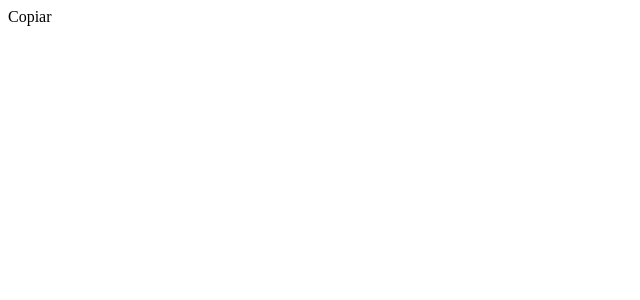
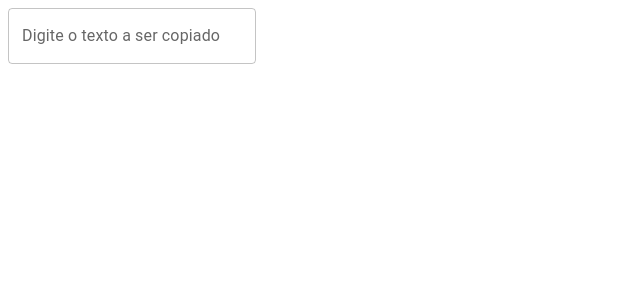
Before and after one commit to mstarkRules/clipboard-copy, a React (Vite) app: page / in a window 1280 px wide. Shown: the top 300 px of the page, without its empty margins (0-640 px from the left). Built offline with nearby package versions, Linux system fonts and the light colour scheme.

Commit message:
install: install emotion

```diff
--- a/package.json
+++ b/package.json
@@ -8,6 +8,8 @@
     "preview": "vite preview"
   },
   "dependencies": {
+    "@emotion/react": "^11.8.2",
+    "@emotion/styled": "^11.8.1",
     "@mui/material": "^5.5.2",
     "@mui/styled-engine-sc": "^5.5.2",
     "@types/styled-components": "^5.1.24",
--- a/src/App.tsx
+++ b/src/App.tsx
@@ -1,6 +1,6 @@
 import { useState } from "react";
 
-import { CopyButton } from "./components/CopyButton";
+import { Home } from "./pages/Home";
 
 function App() {
   const [count, setCount] = useState(0);
@@ -13,9 +13,7 @@ function App() {
     alert("texto " + text + " copiado!");
   }
 
-  copyClipboard();
-
-  return <CopyButton text="Copiar" />;
+  return <Home />;
 }
 
 export default App;
--- /dev/null
+++ b/src/pages/Home/index.tsx
@@ -0,0 +1,7 @@
+import React from "react";
+
+import { TextField } from "@mui/material";
+
+export function Home() {
+  return <TextField label="Digite o texto a ser copiado" />;
+}
```
Also changed, not shown: 1 other file (tests, documents, lock files or other folders).
